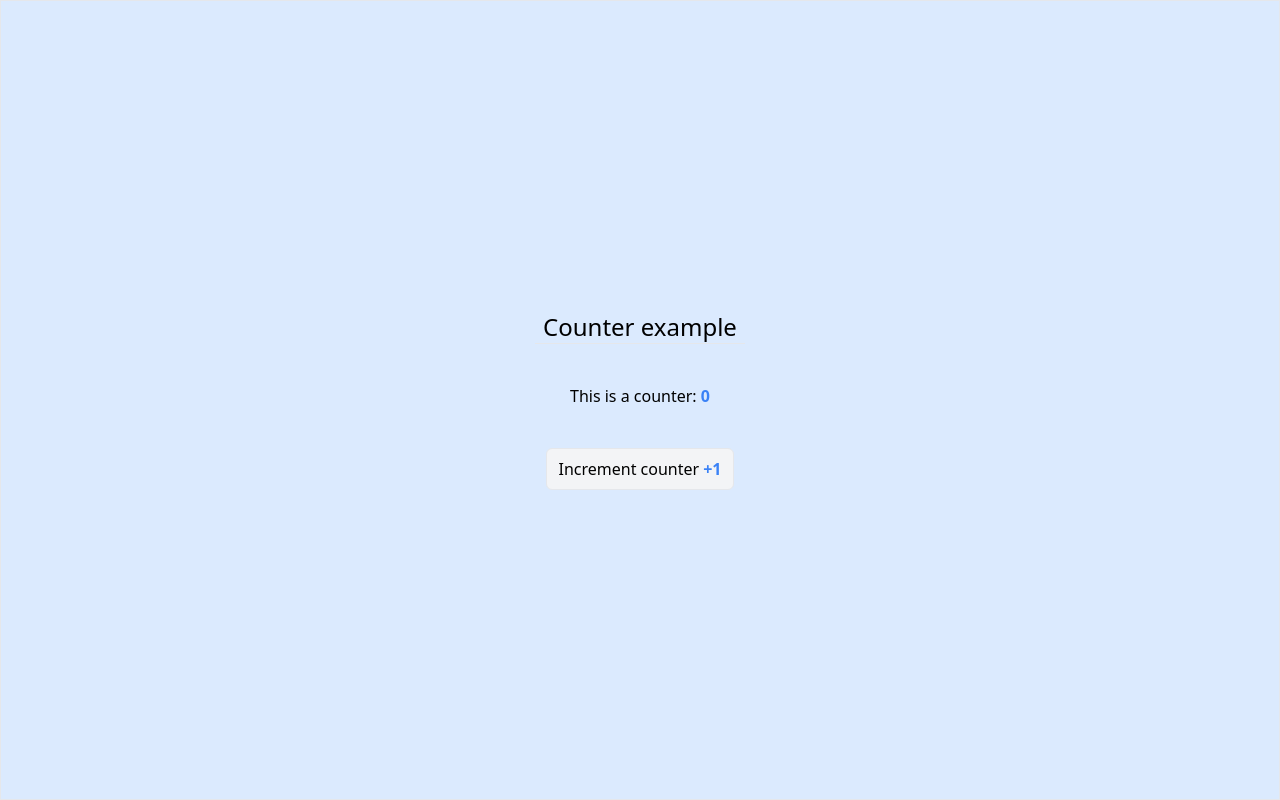
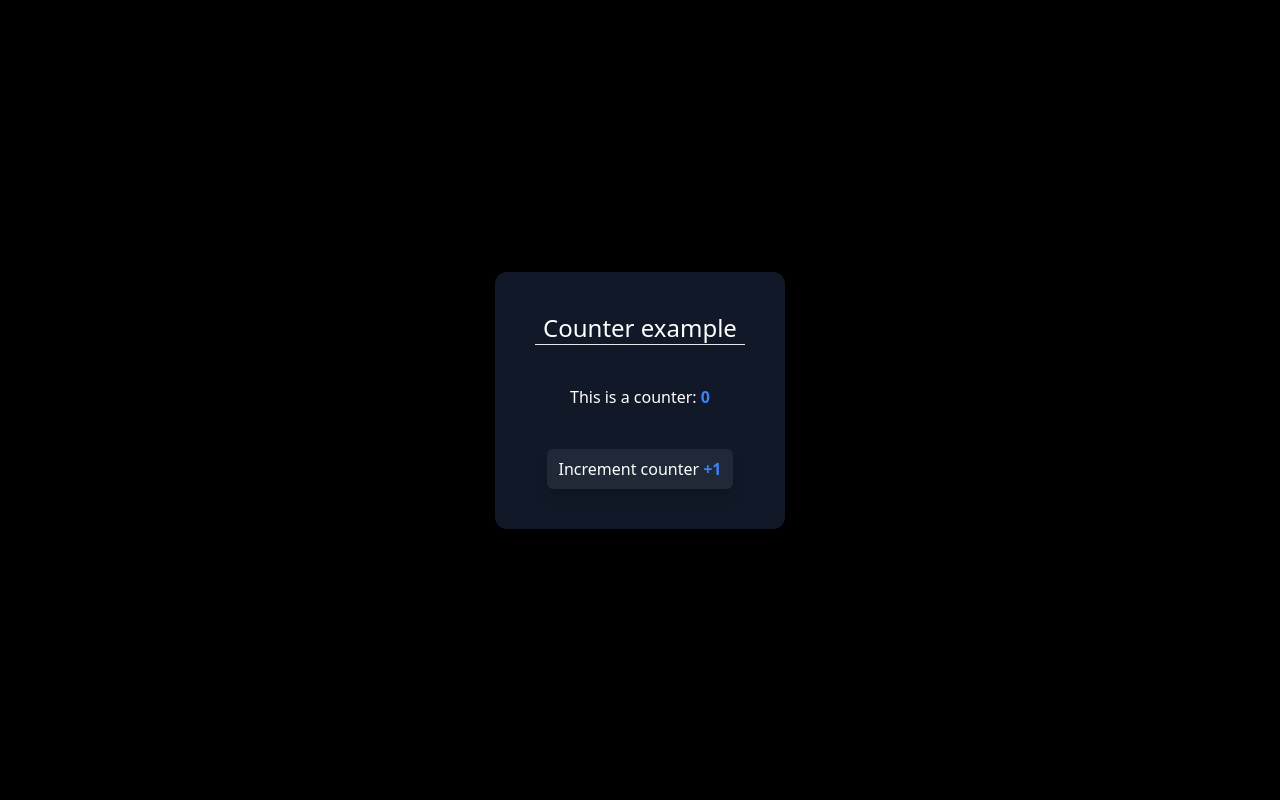
Before and after one commit to Erickgiber/waos-js, a website with bundled scripts: page index.html in a window 1280 px wide. Built offline with nearby package versions, Linux system fonts and the light colour scheme.

Commit message:
New improvements

```diff
--- a/index.html
+++ b/index.html
@@ -5,25 +5,31 @@
     <meta charset="UTF-8">
     <meta http-equiv="X-UA-Compatible" content="IE=edge">
     <meta name="viewport" content="width=device-width, initial-scale=1.0">
+    <link rel="shortcut icon" href="favicon.ico" type="image/x-icon">
+    <link rel="icon" sizes="16x16" href="favicon-16x16.ico" type="image/x-icon">
+    <link rel="icon" sizes="48x48" href="favicon-48x48.ico" type="image/x-icon">
+    <link rel="icon" sizes="128x28" href="favicon-128x128.ico" type="image/x-icon">
     <title> State with Waos Js </title>
     <script src="https://cdn.tailwindcss.com"></script>
 </head>
 
-<body id="waos" class="bg-gray-900 w-full min-h-screen flex flex-col items-center">
-    <div class="container bg-blue-100 h-screen border flex flex-col items-center justify-center gap-10">
+<body id="waos" class="bg-black w-full min-h-screen flex flex-col items-center">
+    <div class="container h-screen flex items-center justify-center">
+        <div class="bg-gray-900 p-10 rounded-xl shadow-lg flex flex-col items-center justify-center gap-10 text-white">
             <h1 class="text-2xl border-b px-2"> Counter example </h1>
             <p>
                 <span> This is a counter: </span>
                 <strong state="counter" class="text-blue-500"> </strong>
             </p>
             <button on-click="change-counter"
-            class="flex flex-row items-center gap-1 bg-gray-100 border py-2 px-3 rounded-md active:scale-95 duration-100">
+                class="bg-gray-800 border-none shadow-lg flex flex-row items-center gap-1 bg-gray-100 border py-2 px-3 rounded-md active:scale-95 duration-100">
                 Increment
                 counter <strong class="text-blue-500">+1</strong>
             </button>
         </div>
+    </div>
 
-    <script type="module" src="./app.js"></script>
+    <script type="module" src="./src/js/app.js"></script>
 </body>
 
 </html>
--- a/app.js
+++ b/src/js/app.js
@@ -1,4 +1,4 @@
-import { PointState, clickEvent } from './waos.js';
+import { PointState, clickEvent } from '/src/js/waos.js';
 
 // Create a new point state "counter" with value 0
 const counter = new PointState('counter', 0);
```
Also changed, not shown: 128x128.ico (added), 16x16.ico (added), 48x48.ico (added), favicon.ico (added), src/assets/favicon.png (added), src/js/waos.js (renamed from waos.js), 1 other file. Lines whose indentation alone changed are shown as unchanged.
